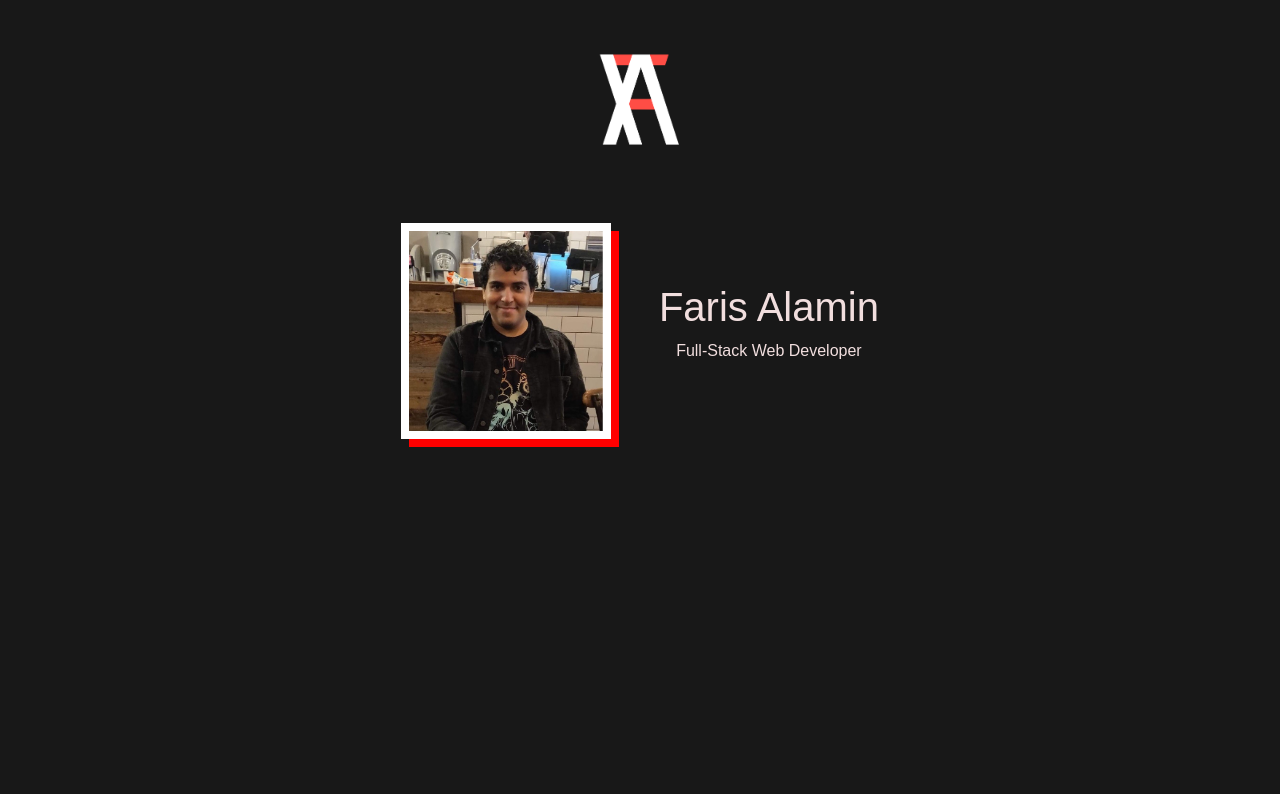
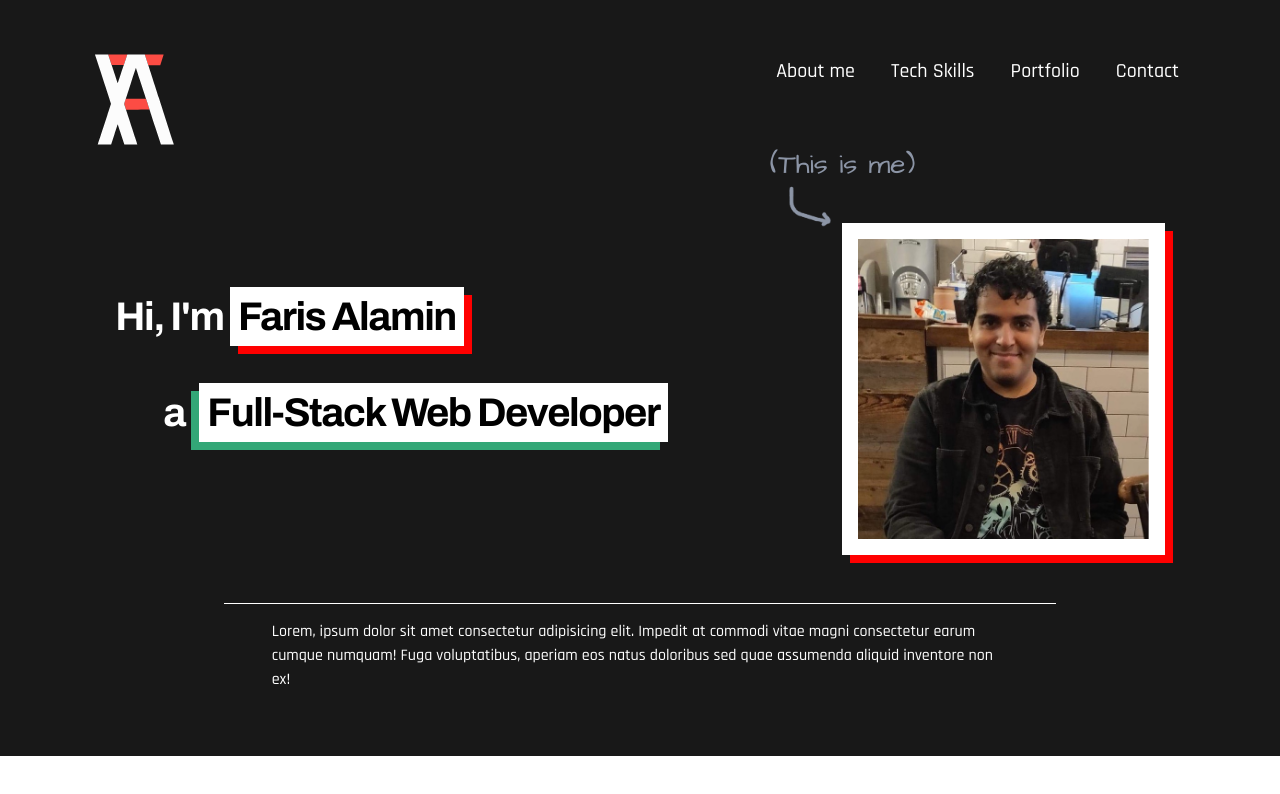
Before and after one commit to farisalamin/farisalamin.github.io, a plain HTML site: page index.html in a window 1280 px wide. Drawn offline with Linux system fonts and the light colour scheme.

Commit message:
incremental steps towards site design

```diff
--- a/css/style.css
+++ b/css/style.css
@@ -1,8 +1,36 @@
 body {
-  font-family: 'Titillium Web', sans-serif;
+  font-family: 'Rajdhani', sans-serif;
+  background-color: white;
+  color: white;
+  /*text-align: center;*/
+}
+
+.banner {
   background-color: #181818;
-  color: #F1DEDE;
-  text-align: center;
+}
+
+.nav-links li {
+  display: inline-block;
+}
+
+.nav-link {
+  color: white;
+  font-size: 20px;
+}
+
+.nav-link:hover {
+  color: red;
+}
+
+.intro {
+  width: 60%;
+}
+
+.intro h1 {
+  font-family: 'Archivo', sans-serif;
+  display: inline-block;
+  font-weight: 700;
+  letter-spacing: -1.5px;
 }
 
 .header-logo {
@@ -10,9 +38,38 @@ body {
 }
 
 .photo {
-  height: 200px;
+  height: 300px;
 }
 
-.red-shadow {
+.frame span {
+  position: absolute;
+  top: -80px;
+  left: -120px;
+}
+
+.frame span img {
+  width: 50px;
+  position: relative;
+  top: 40px;
+  right: 130px;
+}
+
+.red-highlight {
+  color: black;
+  padding: 8px;
+  background-color: white;
   box-shadow: 8px 8px red;
 }
+
+.green-highlight {
+  color: black;
+  padding: 8px;
+  background-color: white;
+  box-shadow: -8px 8px #33a777;
+}
+
+.handwriting {
+  font-family: 'Architects Daughter', cursive;
+  color: #8c95a6;
+  font-size: 28px;
+}
--- a/index.html
+++ b/index.html
@@ -4,28 +4,48 @@
   <meta charset="UTF-8">
   <meta name="viewport" content="width=device-width, initial-scale=1">
   <title>Faris Alamin</title>
-  <!-- <link href="https://fonts.googleapis.com/css2?family=Titillium+Web:wght@400;600;700;900&display=swap" rel="stylesheet"> -->
+  <link href="https://fonts.googleapis.com/css2?family=Architects+Daughter&family=Archivo:wght@400;700&family=Rajdhani:wght@300;500&display=swap" rel="stylesheet">
   <!-- <link rel="stylesheet" href="https://use.fontawesome.com/releases/v5.6.3/css/all.css"> -->
   <link rel="stylesheet" href="css/bootstrap.min.css">
   <link rel="stylesheet" href="css/style.css">
 </head>
 <body>
-  <div class="py-5 text-center">
-    <img class="header-logo mb-4" src="images/fa_logo_white.png" alt="FA Logo">
+  <div class="banner py-5">
+    <div class="container">
 
-    <div class="intro-card my-5 d-flex align-items-center justify-content-center">
+      <!-- NAVBAR -->
+      <nav class="d-flex justify-content-between">
+        <img class="header-logo mb-4" src="images/fa_logo_white.svg" alt="FA Logo">
 
-      <div class="frame d-inline-block p-2 mr-5 bg-white red-shadow">
-        <img class="photo" src="images/me.jpg" alt="Photo">
+        <div class="d-flex">
+          <ul class="nav-links list-unstyled">
+            <li><a href="" class="nav-link">About me</a></li>
+            <li><a href="" class="nav-link">Tech Skills</a></li>
+            <li><a href="" class="nav-link">Portfolio</a></li>
+            <li><a href="" class="nav-link">Contact</a></li>
+          </ul>
+        </div>
+      </nav>
+
+      <!-- MAIN INTRO -->
+      <div class="intro-card my-5 d-flex align-items-center justify-content-around">
+        <div class="intro">
+          <h1 class="mb-5">Hi, I'm <span class="red-highlight">Faris Alamin</span></h1>
+          <h1 class="mb-5 ml-5">a <span class="green-highlight ml-2">Full-Stack Web Developer</span></h1>
+        </div>
+
+        <div class="frame p-3 position-relative d-inline-block red-highlight">
+          <span class="handwriting ml-5">(This is me)<img src="images/arrow.png" alt="arrow"></span>
+          <img class="photo" src="images/me.jpg" alt="Photo">
+        </div>
       </div>
 
-      <div class="intro">
-        <h1>Faris Alamin</h1>
-        <p>Full-Stack Web Developer</p>
+      <!-- SUB INTRO -->
+      <div>
+        <p class="w-75 mx-auto border-top border-white pt-3 px-5">Lorem, ipsum dolor sit amet consectetur adipisicing elit. Impedit at commodi vitae magni consectetur earum cumque numquam! Fuga voluptatibus, aperiam eos natus doloribus sed quae assumenda aliquid inventore non ex!</p>
       </div>
 
     </div>
-
   </div>
 </body>
 </html>
```
Also changed, not shown: images/arrow.png (added), images/fa_logo_white.svg (added), 1 other file.
